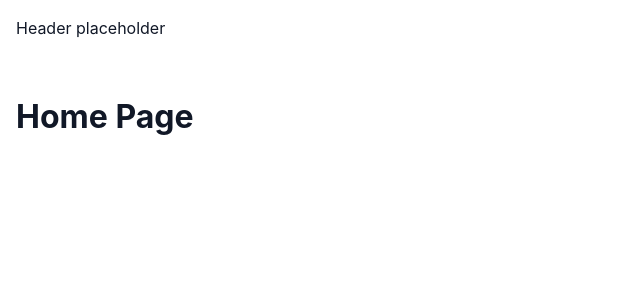
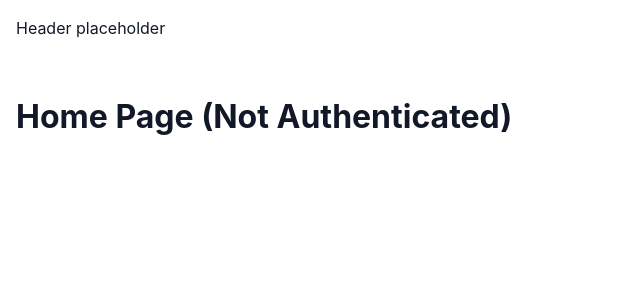
Before and after one commit to mpokala-dev/task-management-system, a React (Vite) app: page / in a window 1280 px wide. Shown: the top 300 px of the page, without its empty margins (0-640 px from the left). Built offline with nearby package versions, Linux system fonts and the light colour scheme.

Commit message:
TMAS-22: add typed useAppDispatch and useAppSelector hooks

```diff
--- /dev/null
+++ b/src/app/hooks.ts
@@ -0,0 +1,12 @@
+/**
+ * Typed versions of React-Redux's useDispatch and useSelector.
+ * Use these throughout the app instead of the plain react-redux hooks,
+ * so components get full TypeScript inference on state and dispatch
+ * without importing RootState/AppDispatch everywhere individually.
+ */
+import { useSelector, useDispatch } from 'react-redux';
+import type { AppDispatch, RootState } from './store';
+
+export const useAppDispatch = useDispatch.withTypes<AppDispatch>();
+
+export const useAppSelector = useSelector.withTypes<RootState>();
--- a/src/pages/Home/index.tsx
+++ b/src/pages/Home/index.tsx
@@ -1,5 +1,9 @@
+import { useAppSelector } from '../../app/hooks';
+
 function Home() {
-  return <h1>Home Page</h1>;
+  const isAuthenticated = useAppSelector((state) => state.auth.isAuthenticated);
+
+  return <h1>Home Page {isAuthenticated ? ' logged in' : ' (Not Authenticated)'}</h1>;
 }
 
 export default Home;
```
